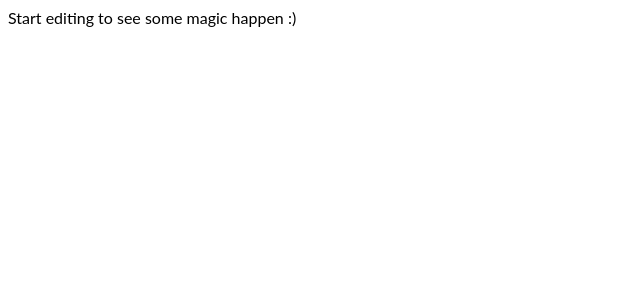
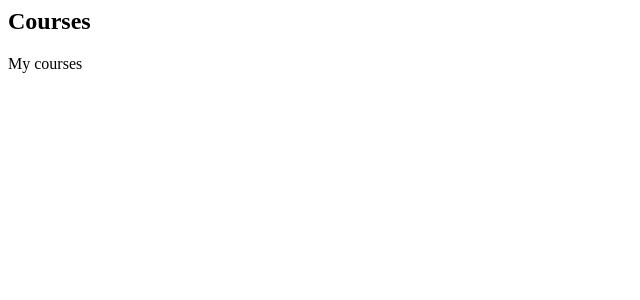
Before and after one commit to afolabiopakunle/angular-with-hamedani-001, an Angular app: page / in a window 1280 px wide. Shown: the top 300 px of the page, without its empty margins (0-640 px from the left). Built offline with nearby package versions, Linux system fonts and the light colour scheme.

Commit message:
manually implemented angular component

```diff
--- a/src/app/app.component.html
+++ b/src/app/app.component.html
@@ -1,4 +1,2 @@
 
-<p>
-  Start editing to see some magic happen :)
-</p>
+<app-courses></app-courses>
--- a/src/app/app.module.ts
+++ b/src/app/app.module.ts
@@ -3,10 +3,11 @@ import { BrowserModule } from '@angular/platform-browser';
 import { FormsModule } from '@angular/forms';
 
 import { AppComponent } from './app.component';
+import { CoursesComponent } from './courses.component';
 
 @NgModule({
   imports:      [ BrowserModule, FormsModule ],
-  declarations: [ AppComponent ],
+  declarations: [ AppComponent, CoursesComponent ],
   bootstrap:    [ AppComponent ]
 })
 export class AppModule { }
--- /dev/null
+++ b/src/app/courses.component.ts
@@ -0,0 +1,11 @@
+import { Component } from "@angular/core";
+
+
+@Component({
+  selector: 'app-courses',
+  template: '<h2>Courses</h2><p>My courses</p>'
+})
+
+export class CoursesComponent {
+
+}
```
